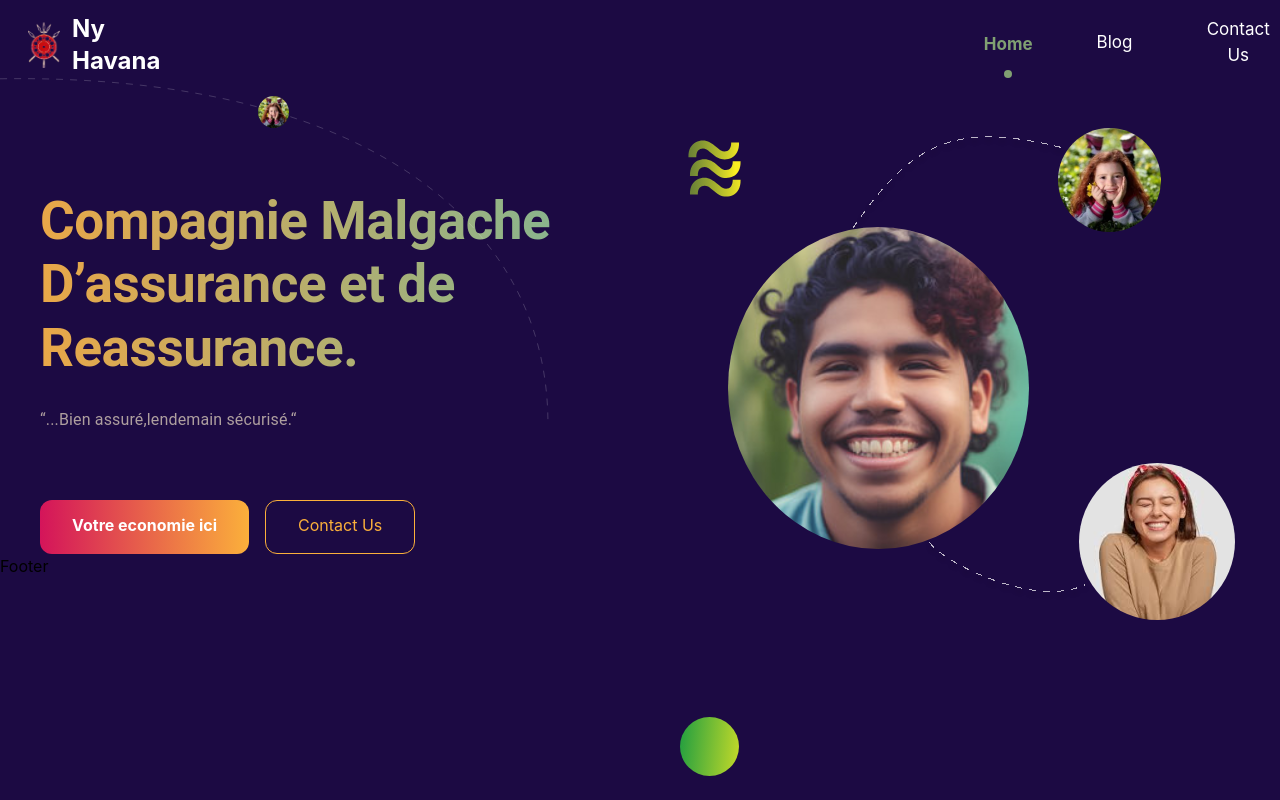
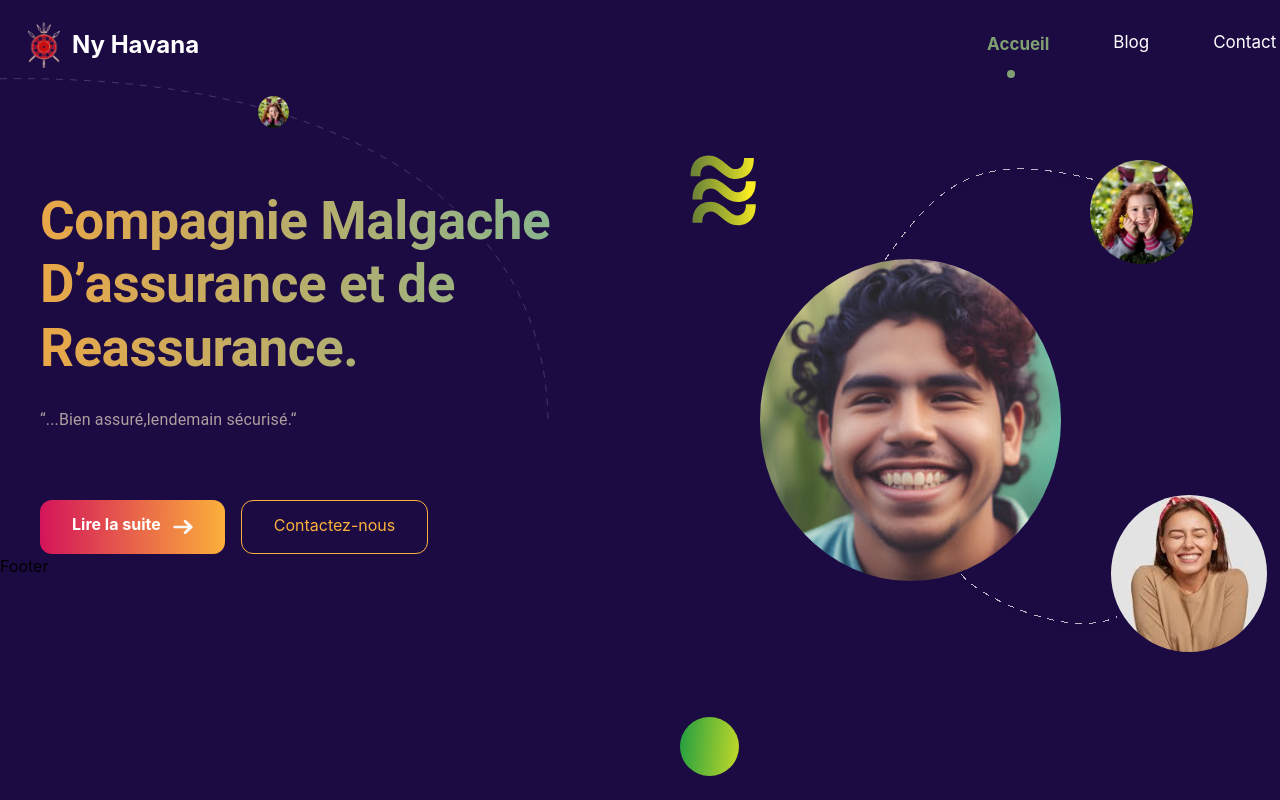
Before and after one commit to rakotoarisonlandry/Ny_Havana, a React (Create React App) app: page / in a window 1280 px wide. Shown: the top 800 px of the page. Built offline with nearby package versions, Linux system fonts and the light colour scheme.

Commit message:
new commit

```diff
--- a/src/components/Header.jsx
+++ b/src/components/Header.jsx
@@ -10,11 +10,11 @@ function Header() {
       </Link>
       <ul className=" flex items-center text-center text-[17px] space-x-16 pt-2 pl-[780px]">
         <Link to="/" className="pt-6">
-          <li className="font-bold text-[#80a072] pb-3">Home</li>
+          <li className="font-bold text-[#80a072] pb-3">Accueil</li>
           <div className="w-2 h-2 bg-[#80a072] ml-5  rounded-full relative"></div>
         </Link>
         <Link>Blog</Link>
-        <Link>Contact Us</Link>
+        <Link>Contact</Link>
       </ul>
     </div>
   );
--- a/src/components/HomeComponent.jsx
+++ b/src/components/HomeComponent.jsx
@@ -5,9 +5,9 @@ import ellipse from "../img/Ellipse 2.svg";
 function HomeComponent() {
   return (
     <div>
-      <img src={avatar} alt="" className="absolute top-32 pl-12" />
+      <img src={avatar} alt="" className="absolute top-40 pl-20" />
       <img src={ellipse} alt="" className="absolute bottom-6 pr-56" />
-      <img src={Groupe2} alt="" className="absolute top-20 pr-12 w-28" />
+      <img src={Groupe2} alt="" className="absolute top-20 pr-20 " />
     </div>
   );
 }
--- a/src/pages/Home.jsx
+++ b/src/pages/Home.jsx
@@ -1,11 +1,11 @@
 import React, { useEffect, useState } from "react";
 import axios from "axios";
 import "../index.css";
-import Button from "@mui/material/Button";
-import Container from "@mui/material/Container";
 import Typography from "@mui/material/Typography";
-import little from "../img/Group 6.svg"
+import little from "../img/Group 6.svg";
 import HomeComponent from "../components/HomeComponent";
+import { Link } from "react-router-dom";
+import iconify from "../img/Inconify.svg"
 function Home() {
   useEffect(() => {
     axios
@@ -22,7 +22,7 @@ function Home() {
   };
   return (
     <>
-    <img src={little} alt="little avatar" className="absolute"/>
+      <img src={little} alt="little avatar" className="absolute" />
       <div className="w-full mt-28 ml-10 flex ">
         <div className="w-[50%] space-y-7 ">
           <Typography
@@ -36,15 +36,24 @@ function Home() {
             “...Bien assuré,lendemain sécurisé.“
           </Typography>
           <div className="flex space-x-4 pt-10">
-            <button className="pt-3 pb-4 pl-8 pr-8 rounded-xl text-[#fff]  font-bold bg-gradient-to-r from-[#D4145A] to-[#FBB03B]">
-              Votre economie ici
-            </button>
-            <button className="text-[#FBB03B] rounded-xl border-[1px] border-[#FBB03B] pt-3 pb-4 pl-8 pr-8">
-              Contact Us
-            </button>
+            <Link
+              to=""
+              className="pt-3 flex pb-4 space-x-3 pl-8 pr-8 rounded-xl text-[#fff]  font-bold bg-gradient-to-r from-[#D4145A] to-[#FBB03B]"
+            >
+              <p>Lire la suite</p>
+              <img src={iconify} alt="inconify" className="w-5 pt-1"/>
+            </Link>
+            <Link
+              to=""
+              className="text-[#FBB03B] rounded-xl border-[1px] border-[#FBB03B] pt-3 pb-4 pl-8 pr-8"
+            >
+              Contactez-nous
+            </Link>
           </div>
         </div>
-        <div><HomeComponent/></div>
+        <div>
+          <HomeComponent />
+        </div>
       </div>
     </>
   );
```
Also changed, not shown: src/img/Inconify.svg (added).
